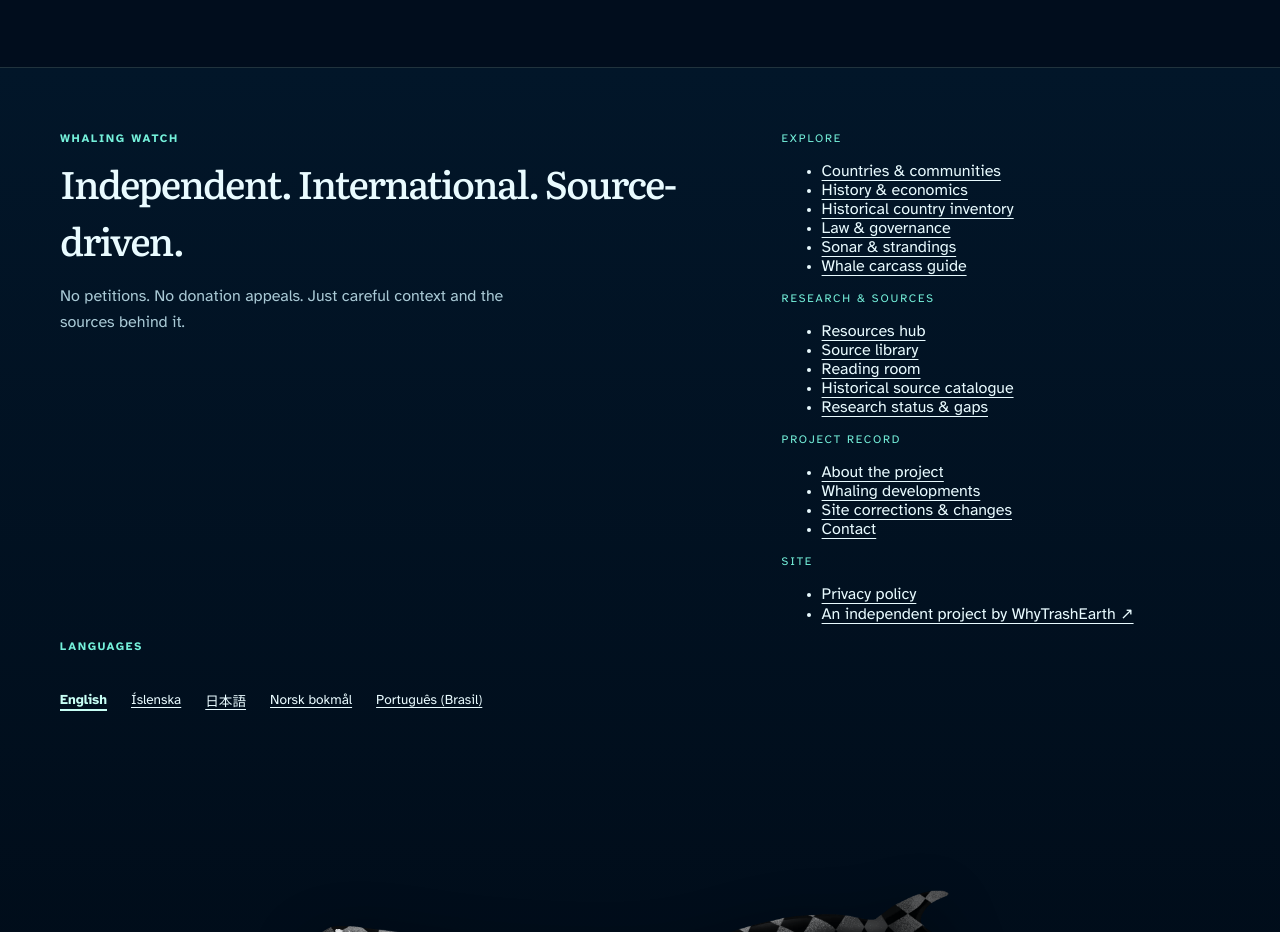
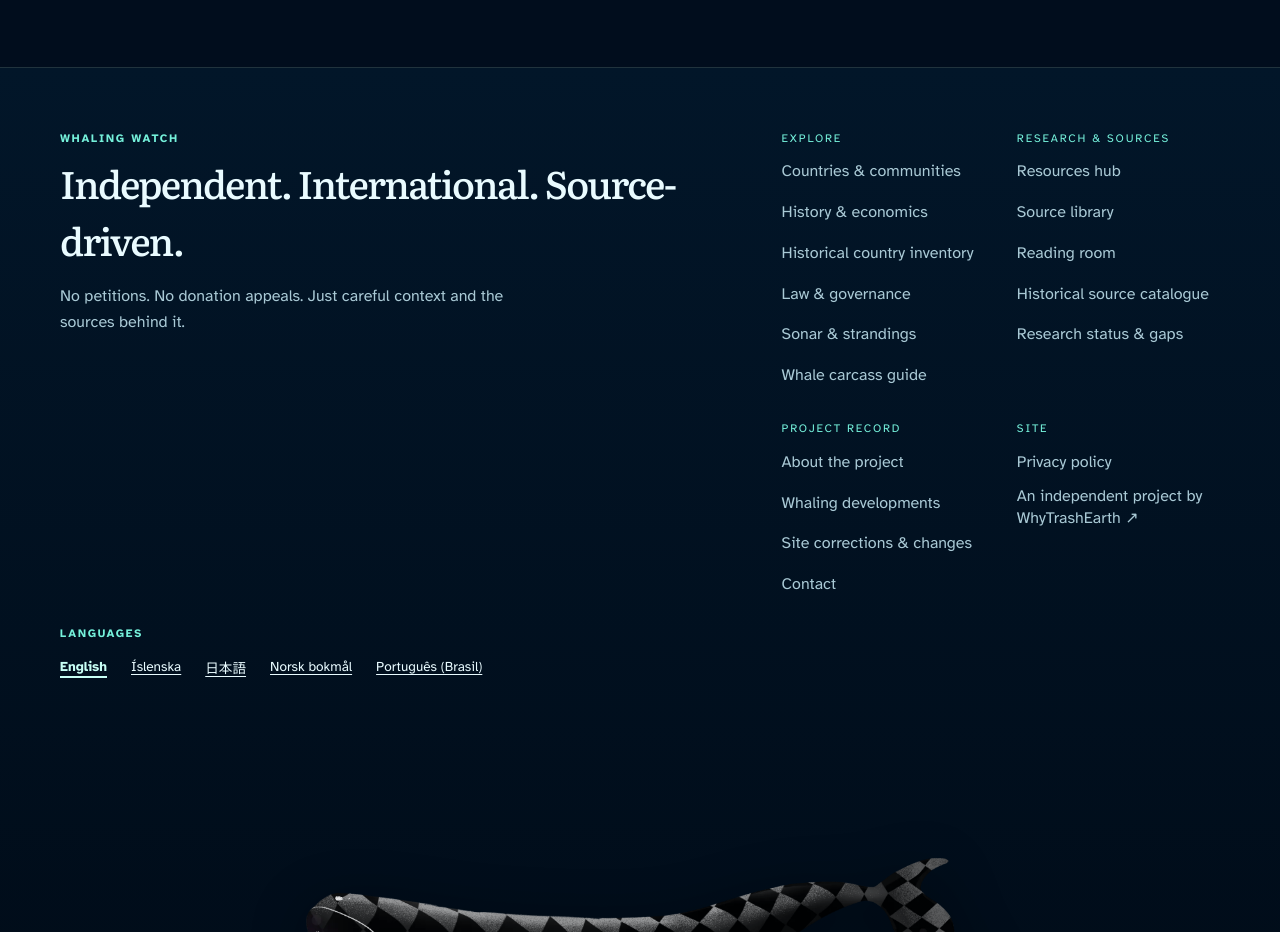
Before and after one commit to WhyTrashEarth/whalingwatch-site, an Astro site: page / in a window 1280 px wide. Shown: the part 3740-4672 px from the top of the page. Built offline with nearby package versions, Linux system fonts and the light colour scheme; Astro itself is replaced by a stand-in of ours.

Commit message:
Style grouped footer navigation

```diff
--- a/src/styles/refinements.css
+++ b/src/styles/refinements.css
@@ -785,3 +785,33 @@ html[lang="ja"] .footer-statement { font-size: clamp(1.5rem, 3vw, 2rem); }
 .source-additions-intro .source-review-date { font-size: .85rem; }
 .source-copy .source-date { margin-top: .5rem; color: var(--aqua); font-size: .8rem; }
 .source-additions-notes { padding-bottom: 3rem; }
+
+/* Footer navigation groups make the full site map easier to scan. */
+.footer-navigation {
+  display: grid;
+  grid-template-columns: repeat(2, minmax(0, 1fr));
+  gap: 1.75rem 2rem;
+}
+.footer-nav-group h2 { margin-bottom: .55rem; }
+.footer-nav-group ul {
+  display: grid;
+  gap: .3rem;
+  list-style: none;
+  margin: 0;
+  padding: 0;
+}
+.footer-nav-group a {
+  display: inline-flex;
+  align-items: center;
+  min-height: 36px;
+  color: var(--muted);
+  text-decoration: none;
+  line-height: 1.4;
+}
+.footer-nav-group a:hover { color: var(--aqua); }
+.footer-languages { padding-top: 1.5rem; }
+.footer-languages > .eyebrow { margin-bottom: .25rem; }
+.site-footer .footer-languages .language-links { padding-top: 0; }
+@media (max-width: 560px) {
+  .footer-navigation { grid-template-columns: 1fr; gap: 1.4rem; }
+}
```
